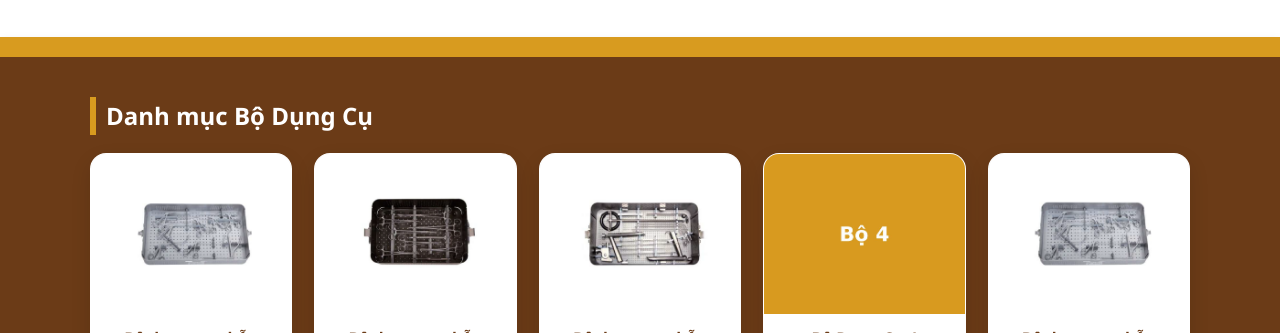
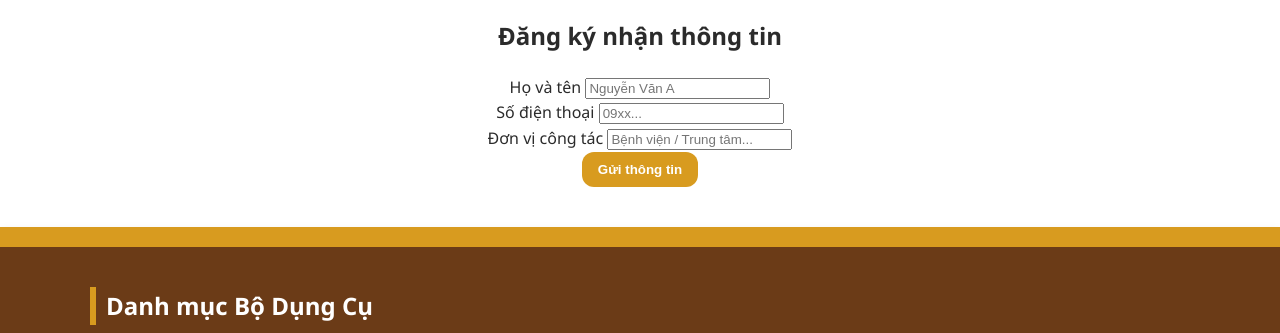
Before and after one commit to ductrungd2t/CCI, a plain HTML site: page index.html in a window 1280 px wide. Shown: the part 467-800 px from the top of the page. Drawn offline with Linux system fonts and the light colour scheme.

Commit message:
Update index.html

```diff
--- a/index.html
+++ b/index.html
@@ -19,6 +19,39 @@
     <img src="img/logo.png" alt="Logo">
     <h1>CCI MEDICAL TECHNOLOGY</h1>
     <p>Chọn bộ dụng cụ bên dưới để xem chi tiết. Mặc định hiển thị hình ảnh (gallery), có thể chuyển sang danh sách.</p>
+
+
+
+    <section class="lead-form container" id="dang-ky">
+  <h2 class="lead-title">Đăng ký nhận thông tin</h2>
+  <form id="infoForm" class="lead-grid" autocomplete="on" novalidate>
+    <div class="field">
+      <label>Họ và tên</label>
+      <input type="text" name="name" placeholder="Nguyễn Văn A" required>
+    </div>
+    <div class="field">
+      <label>Số điện thoại</label>
+      <input type="tel" name="phone" placeholder="09xx..." pattern="^[0-9+()\\s-]{8,20}$" required>
+    </div>
+    <div class="field">
+      <label>Đơn vị công tác</label>
+      <input type="text" name="unit" placeholder="Bệnh viện / Trung tâm..." required>
+    </div>
+    <button class="cta" type="submit">Gửi thông tin</button>
+    <p id="formMsg" class="lead-msg"></p>
+  </form>
+</section>
+
+
+
+
+
+
+
+
+
+
+
   </section>
 
   <div class="divider"></div>
```
